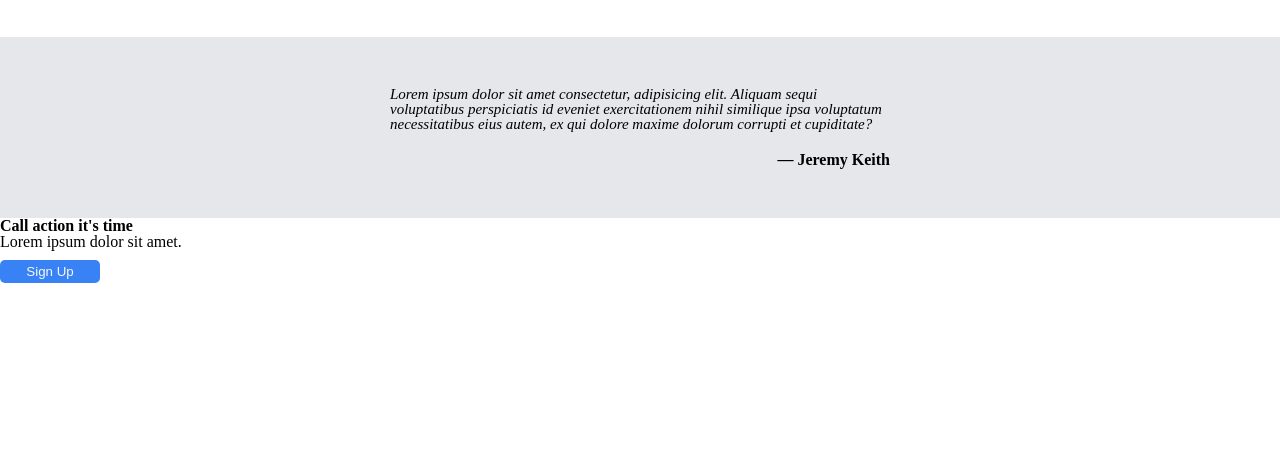
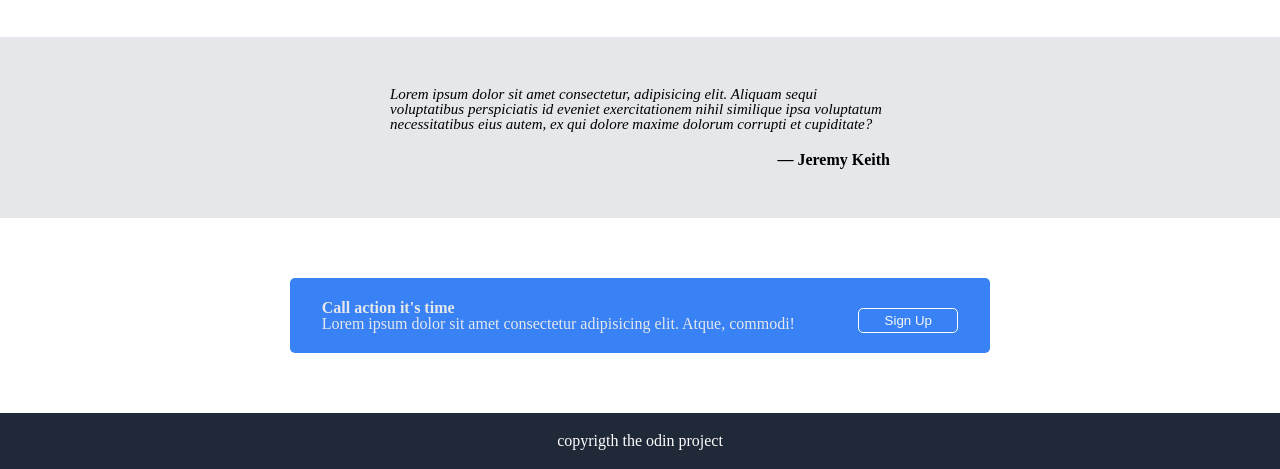
Before and after one commit to biroue10/Landing-page, a website: page index.html in a window 1280 px wide. Shown: the part 748-1217 px from the top of the page. Before the commit the page ends 1031 px from the top, so only its background shows below. Drawn offline with Linux system fonts and the light colour scheme.

Commit message:
refactor my code

```diff
--- a/index.html
+++ b/index.html
@@ -75,15 +75,18 @@
       </div>
     </section>
     <section class="hero4">
-      <div>
+      <div class="herocontenu">
         <div>
           <h4>Call action it's time</h4>
-          <p>Lorem ipsum dolor sit amet.</p>
+          <p>Lorem ipsum dolor sit amet consectetur adipisicing elit. Atque, commodi!</p>
         </div>
         <div>
-          <button>Sign Up</button>
+          <button class="bouton">Sign Up</button>
         </div>
       </div>
     </section>
+    <footer>
+      <p>copyrigth the odin project</p>
+    </footer>
   </body>
 </html>
--- a/style.css
+++ b/style.css
@@ -111,3 +111,31 @@
   font-weight: 800;
   padding-top: 20px;
 }
+.herocontenu{
+  background-color: #3882f6;
+  max-width: 700px;
+  display: flex;
+  justify-content: space-around;
+  align-items: center;
+  color: #e5e7eb;
+  padding-top: 20px;
+  padding-bottom: 20px;
+  margin: auto;
+  border-radius: 5px;
+}
+.hero4{
+  padding-top: 60px;
+  padding-bottom: 60px;
+}
+.bouton{
+  border: 1px solid white;
+}
+footer{
+  background-color: #1f2937;
+  color: white;
+  display: flex;
+  align-items: center;
+  justify-content: center;
+  padding-top: 20px;
+  padding-bottom: 20px;
+}
```
